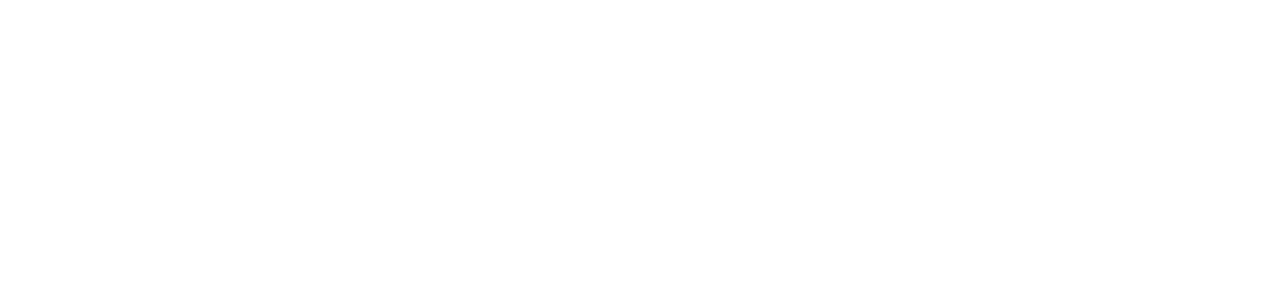
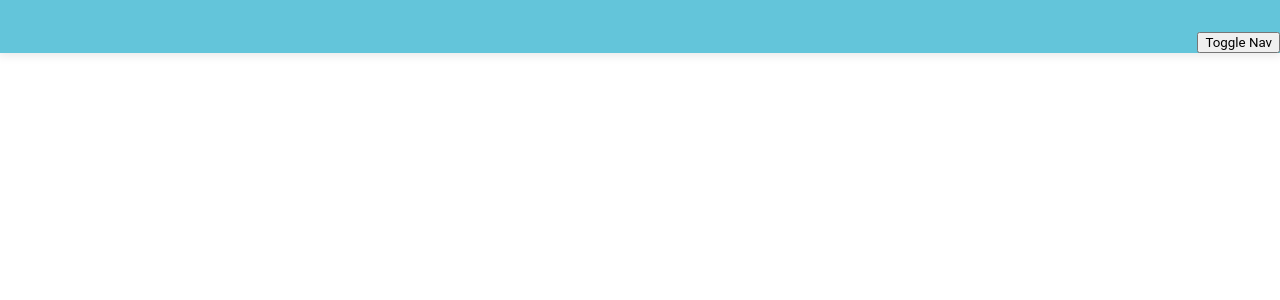
Before and after one commit to licraw/canvas-buddy, a Next.js app: page / in a window 1280 px wide. Both pictures are taken after a click on the button "Build Study Guide". Shown: the top 300 px of the page. Built offline with nearby package versions, Linux system fonts and the light colour scheme.

Commit message:
update nav

```diff
--- a/components/FileUpload.tsx
+++ b/components/FileUpload.tsx
@@ -1,10 +1,7 @@
 import React, { useCallback, useEffect, useState } from "react";
 import { useDropzone } from "react-dropzone";
 import styled from "styled-components";
-
-interface FileUploaderProps {
-  onFileAdded: (file: File) => void;
-}
+import Nav from "./Nav";
 
 const PageWrapper = styled.div`
   display: flex;
@@ -12,6 +9,7 @@
   align-items: center;
   justify-content: center;
   padding: 1rem;
+  max-width: 100%;
 `;
 
 const QuizWrapper = styled.div`
@@ -19,8 +17,13 @@
   flex-direction: column;
   align-items: center;
   justify-content: center;
-  width: 600px;
+  width: 350px;
   margin: 0 auto;
+  margin-top: 150px;
+
+  @media (min-width: 768px) {
+    width: 600px;
+  }
 `;
 
 const UploadWrapper = styled.div`
@@ -116,14 +119,16 @@
       const parser = new DOMParser();
       const doc = parser.parseFromString(html, "text/html");
       const mainElement = doc.querySelector(".quiz-submission");
-      let result = `<h2 class=display_question quiz-file id="question_${index + 1}">Quiz ${index + 1}</h2>`;
+      let result = `<h2 class=display_question quiz-file id="question_${
+        index + 1
+      }">Quiz ${index + 1}</h2>`;
       if (mainElement) {
         result += `<div>${mainElement.innerHTML}</div>`;
       }
       return result;
     });
     return mainContents.join("");
-};
+  };
 
   const handleSumbit = () => {
     setSendData(true);
@@ -137,12 +142,18 @@
   return (
     <PageWrapper>
       {innerHTML ? (
-        <QuizWrapper>
-          {innerHTML && <div dangerouslySetInnerHTML={{ __html: innerHTML }} />}
-        </QuizWrapper>
+        <>
+          <Nav numberOfQuizzes={htmlContent.length}/>
+          <QuizWrapper>
+            {innerHTML && (
+              <div dangerouslySetInnerHTML={{ __html: innerHTML }} />
+            )}
+          </QuizWrapper>
+        </>
       ) : (
         <>
           {" "}
+          <h1>Canvas Study Guide Maker</h1>
           <div {...getRootProps()}>
             <input {...getInputProps()} />
             <UploadWrapper>
--- /dev/null
+++ b/components/Nav.tsx
@@ -0,0 +1,108 @@
+import React, { useEffect, useState } from "react";
+import styled from "styled-components";
+
+interface Props {
+  numberOfQuizzes: number;
+}
+
+const Container = styled.div`
+  position: fixed;
+  top: 0;
+  width: 100%;
+  background-color: #63c5da;
+  box-shadow: 0px 0px 10px 2px rgba(0, 0, 0, 0.1);
+  z-index: 999;
+`;
+
+const NavWrapper = styled.div`
+  margin: 0 auto;
+  padding: 1rem 0;
+  width: 100%;
+  display: flex;
+  justify-content: center;
+`;
+
+const Nav = styled.nav<{ isOpen: boolean }>`
+  margin: 0;
+  ul {
+    list-style: none;
+    padding: 0;
+    margin: 0;
+    display: flex;
+    justify-content: center;
+    justify-content: flex-start;
+    display: ${({ isOpen }) => (isOpen ? "flex" : "none")};
+    @media (max-width: 767px) {
+      display: ${({ isOpen }) => (isOpen ? "block" : "none")};
+      text-align: center;
+    }
+  }
+  li {
+    text-decoration: none;
+    list-style: none;
+    margin: 8px 20px;
+    @media (max-width: 767px) {
+      display: block;
+      margin: 8px 0;
+    }
+  }
+`;
+
+const NavButton = styled.button`
+  float: right;
+  font-family: "Roboto", sans-serif;
+`;
+
+const NavItem = styled.li`
+  margin: 0;
+  padding: 5px;
+  background-color: white;
+  border-radius: 25px;
+  box-shadow: 0px 0px 10px 2px rgba(0, 0, 0, 0.1);
+`;
+
+const NavLink = styled.a`
+  display: block;
+  padding: 5px;
+  border-radius: 25px;
+  text-decoration: none;
+  color: black;
+`;
+
+const Spacer = styled.div`
+  height: 50px;
+`;
+
+const QuizNav: React.FC<Props> = ({ numberOfQuizzes }) => {
+  const [isOpen, setIsOpen] = useState(true);
+  useEffect(() => {
+    console.log("numberOfQuizzes", numberOfQuizzes);
+  });
+  return (
+    <>
+      <Container>
+        <NavWrapper>
+          <Nav isOpen={isOpen}>
+            <ul>
+              {Array(numberOfQuizzes)
+                .fill(null)
+                .map((_, i) => {
+                  return (
+                    <NavItem key={i}>
+                      <NavLink href={`#question_${i + 1}`}>
+                        Quiz {i + 1}
+                      </NavLink>
+                    </NavItem>
+                  );
+                })}
+            </ul>
+          </Nav>
+        </NavWrapper>
+        <NavButton onClick={() => setIsOpen(!isOpen)}>Toggle Nav</NavButton>
+      </Container>
+      <Spacer />
+    </>
+  );
+};
+
+export default QuizNav;
--- a/pages/index.tsx
+++ b/pages/index.tsx
@@ -1,26 +1,17 @@
 import Head from 'next/head'
 import FileUpload from '@/components/FileUpload'
-import { useState } from 'react'
 
 export default function Home() {
-  const [file, setFile] = useState<File | null>(null);
-
-  const handleFileAdded = (newFile: File) => {
-    setFile(newFile);
-  };
-
-
   return (
     <>
       <Head>
-        <title>Create Next App</title>
+        <title>Canvas Study Guide Maker</title>
         <meta name="description" content="Generated by create next app" />
         <meta name="viewport" content="width=device-width, initial-scale=1" />
         <link rel="icon" href="/favicon.ico" />
       </Head>
       <main>
-      <FileUpload onFileAdded={handleFileAdded} />
-      {file && <p>File name: {file.name}</p>}
+      <FileUpload  />
       </main>
     </>
   )
```
